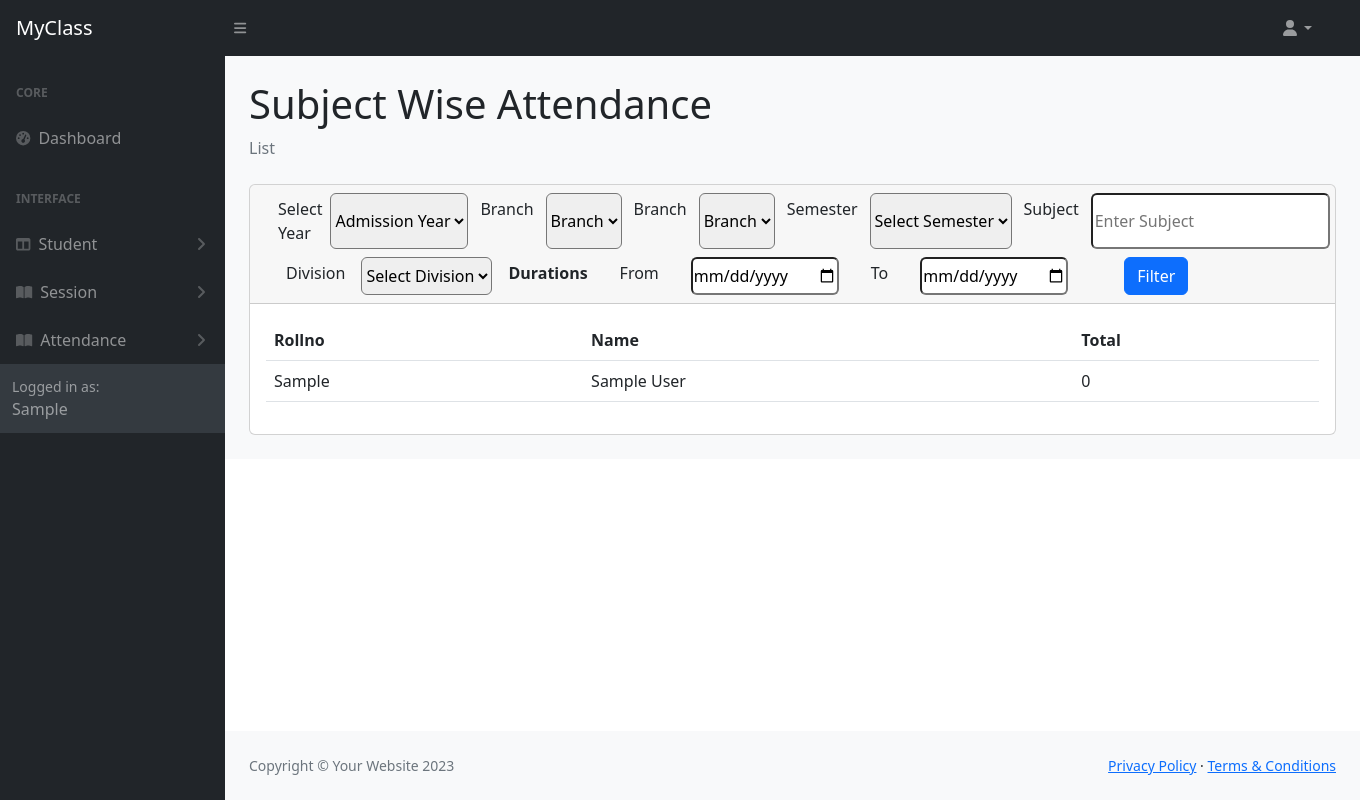
After one commit to rohit-singh6174/attendance_monitoring, a Django app: page /attendance/subjectwise_attendanc/ in a window 1360 px wide. The commit adds this page. Run offline with Django 5.2, Linux system fonts and the light colour scheme; a user stored in the database is signed in; tables that the repository leaves empty hold one stand-in row (values such as "Sample post"); data that the repository does not hold is empty; some libraries are stand-ins or nearby versions.

Commit message:
Subject Wise Filter

```diff
--- /dev/null
+++ b/attendance/templates/attendance/subjectwise_attendanc.html
@@ -0,0 +1,161 @@
+{% extends "base.html" %}
+{% load static %}
+{% block content %}
+
+<script src="{% static 'attendance/table2excel.js' %}"> </script>
+<script src="{% static 'attendance/script.js' %}"> </script>
+
+<div class="container-fluid px-4">
+
+
+    <h1 class="mt-4">Subject Wise Attendance</h1>
+
+
+    <ol class="breadcrumb mb-4">
+        <li class="breadcrumb-item active">List</li>
+    </ol>
+
+
+    <div class="card mb-4">
+        <div class="card-header">
+          <form method="post" id="view_form">
+
+             <!--Filter Row1 -->
+            <div class="container">
+                {% csrf_token %}
+                <div class="d-flex justify-content-start">
+                <label for="admission_year" class="my-1">Select Year</label>
+                <select  class="mx-2  rounded" name="admission_year" id="admission_year">
+                  <option value="">Admission Year</option>
+                  <option value="2020">2023</option>
+                  <option value="2022">2022</option>
+                  <option value="2021">2021</option>
+                  <option value="2020">2020</option>
+                  <!-- Add more options as needed -->
+                </select>
+
+                <label for="branch" class="mx-1 my-1">Branch</label>
+                  <select  class="mx-2  rounded" name="branch" id="branch">
+                    <option value="">Branch</option>
+                    <option value="IT">IT</option>
+                    <option value="CO">CO</option>
+                    <option value="EXTC">EXTC</option>
+                    <option value="BIOM">BIOM</option>
+                </select>
+
+                <label for="branch" class="mx-1 my-1">Branch</label>
+                  <select  class="mx-2  rounded" name="branch" id="branch">
+                    <option value="">Branch</option>
+                    <option value="IT">IT</option>
+                    <option value="CO">CO</option>
+                    <option value="EXTC">EXTC</option>
+                    <option value="BIOM">BIOM</option>
+                </select>
+
+                <label for="sem" class="mx-1 my-1">Semester</label>
+                <select  class="mx-2  rounded" name="branch" id="branch">
+                  <option value="">Select Semester</option>
+                  <option value=True>Even</option>
+                  <option value=False>Odd</option>
+                </select>
+
+                <label for="subject" class="mx-1 my-1">Subject</label>
+                <input type="text" class="mx-2  rounded" name="subject" placeholder="Enter Subject"/ >
+
+              </div>
+
+              <!--Filter Row2 -->
+              <div class="d-flex justify-content-start mt-2">
+                <label for="admission_year" class="mx-2 my-1"> Division  </label>
+                <select  class="mx-2  rounded" name="admission_year" id="admission_year">
+                  <option value="">Select Division</option>
+                  <option value="A">A</option>
+                  <option value="B">B</option>
+                  <!-- Add more options as needed -->
+                </select>
+
+                <label for="branch" class="mx-2 my-1"> <b>Durations</b></label>
+                <label for="branch" class="mx-4 my-1">From</label>
+                <input  class="mx-2 rounded" type="date" id="start_date" name="start_date">
+
+                <label for="branch" class="mx-4 my-1">To</label>
+                <input  class="mx-2 rounded" type="date" id="end_date" name="end_date">
+
+
+                <button type="submit" id="view_form_btn" class="btn btn-primary mx-5">Filter</button>
+
+
+
+              </div>
+
+              <form>
+
+            </div>
+
+        </div>
+
+        <div class="card-body">
+          <table class="table">
+              <thead class="thead-dark">
+                  <tr>
+                      <th>Rollno</th>
+                      <th>Name</th>
+                      <th hidden>Branch</th>
+                      <th hidden>Year</th>
+                      <th hidden>Sem</th>
+                      {% for session in session_id_lst %}
+                      <th>{{ session.session_id }} <br>
+                      {{session.date}}
+                      </th>
+                      {% endfor %}
+                      <th>Total</th>
+                  </tr>
+              </thead>
+              <tbody>
+                  {% for student in students %}
+                  <tr>
+                      <td>{{ student.stud_roll_no }}</td>
+                      <td>{{ student.stud_name }}</td>
+                      <td hidden>{{ student.branch }}</td>
+                      <td hidden>{{ student.year_of_admission }}</td>
+                      <td hidden>{{ student.stud_div }}</td>
+
+
+                      {% for session in session_id_lst %}
+                        <td>
+                          {% for attend in attendance %}
+                             {% if attend.roll_no == student.stud_roll_no %}
+
+                              {% if attend.session_id == session.session_id %}
+
+                                {% if attend.is_present == True %}
+                                 Present
+                                {% else %}
+                                Absent
+                                {%endif%}
+
+
+                              {% endif %}
+
+                             {% endif %}
+                          {% endfor%}
+                        </td>
+                    {% endfor %}
+
+                      <td>{{ student.total_attendance }}</td>
+                  </tr>
+                  {% endfor %}
+              </tbody>
+          </table>
+      </div>
+
+
+
+
+    </div>
+
+
+</div>
+
+
+{% endblock %}
--- a/attendance/urls.py
+++ b/attendance/urls.py
@@ -5,5 +5,6 @@ urlpatterns = [
     path('new_attendance/', views.Atten.new_attendance, name='new_attendance'),
     path('view_attendance/',views.Atten.view_attendance, name='view_attendance'),
     path('recent_attendance/',views.Atten.recent_attendance, name="recent_attendance"),
+    path('subjectwise_attendanc/',views.Atten.subjectwise_attendanc, name='subjectwise_attendanc'),
 
 ]
--- a/attendance/views.py
+++ b/attendance/views.py
@@ -7,7 +7,8 @@ from datetime import datetime
 from .filters import AttendanceFilter
 from datetime import date
 from django.db.models import Q
-
+from collections import defaultdict
+import pprint
 
 # Create your views here.
 class Atten:
@@ -95,11 +96,14 @@ class Atten:
             email = request.user.email
             current_date = date.today()
 
+
+
             active_session = Lecture_Session.objects.filter(email=email, is_active=True, date=current_date).first()
             print(active_session)
             if active_session:
                 attendance_data = Attendance_table.objects.filter(session_id=active_session.session_id)
                 print(attendance_data)
+
 
                 context = {
                     "attendance": attendance_data,
@@ -164,7 +168,49 @@ class Atten:
                     return HttpResponse("<h3 align='center' , color = 'red'>Failed to view.. First View attendance</h3>")
         return redirect("view_attendance")
 
+    def subjectwise_attendanc(request):
+        all_attendance=Attendance_table.objects.all()
+        students= Student.objects.all()
 
+        allsession_lst=Lecture_Session.objects.filter(email=request.user.email).values("session_id","date").order_by('-session_id')
+
+        session_lst= Lecture_Session.objects.filter(email=request.user.email).values("session_id","date").order_by('-session_id')
+
+        attendance_dict = defaultdict(dict)
+
+        for session in session_lst:
+            session_id = session['session_id']
+            attendance_records = Attendance_table.objects.filter(session_id=session_id)
+            for attendance in attendance_records:
+                student_roll_no = attendance.roll_no
+                is_present = attendance.is_present
+                attendance_dict[student_roll_no][session_id] = is_present
+
+        pprint.pp(attendance_dict)
+
+         # Calculate total attendance for each student
+        for student in students:
+            total_attendance = sum(1 for session_attendance in attendance_dict[student.stud_roll_no].values() if session_attendance)
+            student.total_attendance = total_attendance
+
+
+
+        # for session in session_lst:
+        #     for attend in all_attendance:
+        #         if session.session_id == attend.session_id and attend.roll_no == student.stud_roll_no:
+        #             print(session," ",attend.is_present)
+
+
+
+
+        context ={
+        "attendance":all_attendance,
+        'session_id_lst':session_lst,
+        "students":students,
+        "attendance_dict":attendance_dict
+        }
+
+        return render(request,'attendance/subjectwise_attendanc.html',context)
 
             # if request.user.is_authenticated:
                 # if request.method =='POST':
--- a/templates/base.html
+++ b/templates/base.html
@@ -91,6 +91,7 @@
 
                                     <a href="{% url 'recent_attendance' %}" class="nav-link">Recent Attendance</a>
                                     <a href="{% url 'view_attendance' %}" class="nav-link">View Attendance</a>
+                                    <a href="{% url 'subjectwise_attendanc' %}" class="nav-link">Subjectwise Attendance</a>
 
 
                                 </nav>
@@ -116,12 +117,15 @@
                     </div>
                 </nav>
             </div>
+
+
             <div id="layoutSidenav_content">
                 <main class="bg-light">
                     {% block content%}
 
                     {% endblock%}
                 </main>
+
                 <footer class="py-4 bg-light mt-auto">
                     <div class="container-fluid px-4">
                         <div class="d-flex align-items-center justify-content-between small">
```
Also changed, not shown: attendance/templates/attendance/recent_attendance.html (+6 -6 lines), lec_session/templates/lec_session/session_summary.html (+9 -3 lines).
